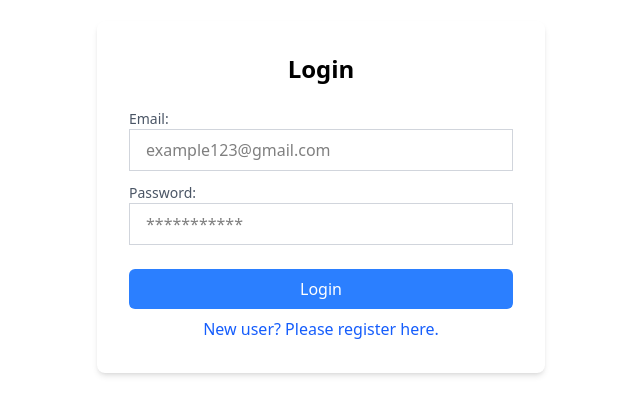
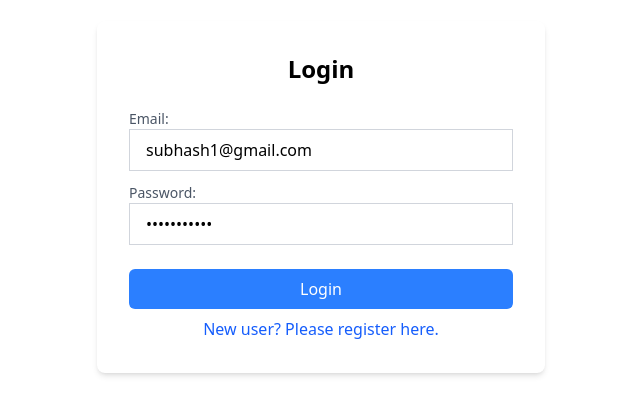
Before and after one commit to subhash1107/shortUrlF, a React (Vite) app: page /auth in a window 1280 px wide. Shown: the part 203-618 px from the top of the page, without its empty margins (319-959 px from the left). Built offline with nearby package versions, Linux system fonts and the light colour scheme.

Commit message:
setup tanstack router

```diff
--- a/package.json
+++ b/package.json
@@ -12,6 +12,7 @@
   "dependencies": {
     "@tailwindcss/vite": "^4.1.8",
     "@tanstack/react-query": "^5.80.6",
+    "@tanstack/react-router": "^1.120.20",
     "axios": "^1.9.0",
     "react": "^19.1.0",
     "react-dom": "^19.1.0",
--- a/src/App.jsx
+++ b/src/App.jsx
@@ -1,12 +1,9 @@
-import React from 'react'
-import HomePage from './pages/HomePage'
-import SignUpLoginPage from './pages/SignUpLoginPage'
+import { Outlet } from '@tanstack/react-router'
 
 const App = () => {
   return (
     <div className=''>
-      {/* <HomePage/> */}
-      <SignUpLoginPage/>
+      <Outlet/>
     </div>
   )
 }
--- a/src/components/LoginForm.jsx
+++ b/src/components/LoginForm.jsx
@@ -2,8 +2,8 @@ import { useState } from "react";
 import { loginUser } from "../api/user.api";
 
 const LoginForm = () => {
-  const [email, setEmail] = useState(null);
-  const [password, setPassword] = useState(null);
+  const [email, setEmail] = useState('subhash1@gmail.com');
+  const [password, setPassword] = useState('Subhash@123');
   const [user,setUser] = useState(null)
   const [error, setError] = useState(null);
   const [loading, setLoading] = useState(false);
@@ -13,6 +13,7 @@ const LoginForm = () => {
     e.preventDefault();
     try {
       const data = await loginUser(email,password)
+      console.log(data)
       setUser(data);
       console.log(user)
       setEmail("");
@@ -62,7 +63,7 @@ const LoginForm = () => {
         type="submit"
         className="bg-blue-500 text-white w-full rounded-md py-2 px-4 hover:cursor-pointer"
       >
-        {loading ? "Signing in..." : "Login"}
+        {loading ? "Logging in..." : "Login"}
       </button>
       {error && <p className="text-red-600">{error}</p>}
     </form>
--- a/src/main.jsx
+++ b/src/main.jsx
@@ -1,12 +1,18 @@
-import { StrictMode } from 'react'
-import { createRoot } from 'react-dom/client'
-import './index.css'
-import App from './App.jsx'
+import { StrictMode } from "react";
+import { createRoot } from "react-dom/client";
+import "./index.css";
+import App from "./App.jsx";
+import { QueryClient, QueryClientProvider } from "@tanstack/react-query";
+import { createRouter, RouterProvider } from "@tanstack/react-router";
+import { routeTree } from "./routing/routeTree.js";
 
-// const queryClient = Query
+const queryClient = new QueryClient();
+const router = createRouter({routeTree})
 
-createRoot(document.getElementById('root')).render(
+createRoot(document.getElementById("root")).render(
   <StrictMode>
-    <App />
-  </StrictMode>,
-)
+    <QueryClientProvider client={queryClient}>
+    <RouterProvider router={router}/>
+    </QueryClientProvider>
+  </StrictMode>
+);
--- /dev/null
+++ b/src/pages/DashboardPage.jsx
@@ -0,0 +1,9 @@
+import React from 'react'
+
+const DashboardPage = () => {
+  return (
+    <div>DashboardPage</div>
+  )
+}
+
+export default DashboardPage
--- /dev/null
+++ b/src/routing/authRoute.js
@@ -0,0 +1,9 @@
+import { createRoute } from "@tanstack/react-router";
+import { rootRoute } from "./routeTree";
+import SignUpLoginPage from "../pages/SignUpLoginPage";
+
+export const authRoute = createRoute({
+    getParentRoute : ()=>rootRoute,
+    path:'/auth',
+    component:SignUpLoginPage
+})
--- /dev/null
+++ b/src/routing/dashboardRoute.js
@@ -0,0 +1,9 @@
+import { createRoute } from "@tanstack/react-router";
+import { rootRoute } from "./routeTree";
+import DashboardPage from "../pages/DashboardPage";
+
+export const dashboardRoute = createRoute({
+    getParentRoute : ()=>rootRoute,
+    path:'/dashboard',
+    component:DashboardPage
+})
--- /dev/null
+++ b/src/routing/homePageRoute.js
@@ -0,0 +1,9 @@
+import { createRoute } from "@tanstack/react-router";
+import { rootRoute } from "./routeTree";
+import HomePage from "../pages/HomePage";
+
+export const homePageRoute = createRoute({
+    getParentRoute : ()=>rootRoute,
+    path:'/home',
+    component:HomePage
+})
--- /dev/null
+++ b/src/routing/routeTree.js
@@ -0,0 +1,12 @@
+import { createRootRoute } from "@tanstack/react-router";
+import App from "../App";
+import { authRoute } from "./authRoute";
+import { homePageRoute } from "./homePageRoute";
+import { dashboardRoute } from "./dashboardRoute";
+
+
+export const rootRoute = createRootRoute({
+  component: App,
+});
+
+export const routeTree = rootRoute.addChildren([authRoute,homePageRoute,dashboardRoute]);
```
Also changed, not shown: 1 other file (tests, documents, lock files or other folders).
